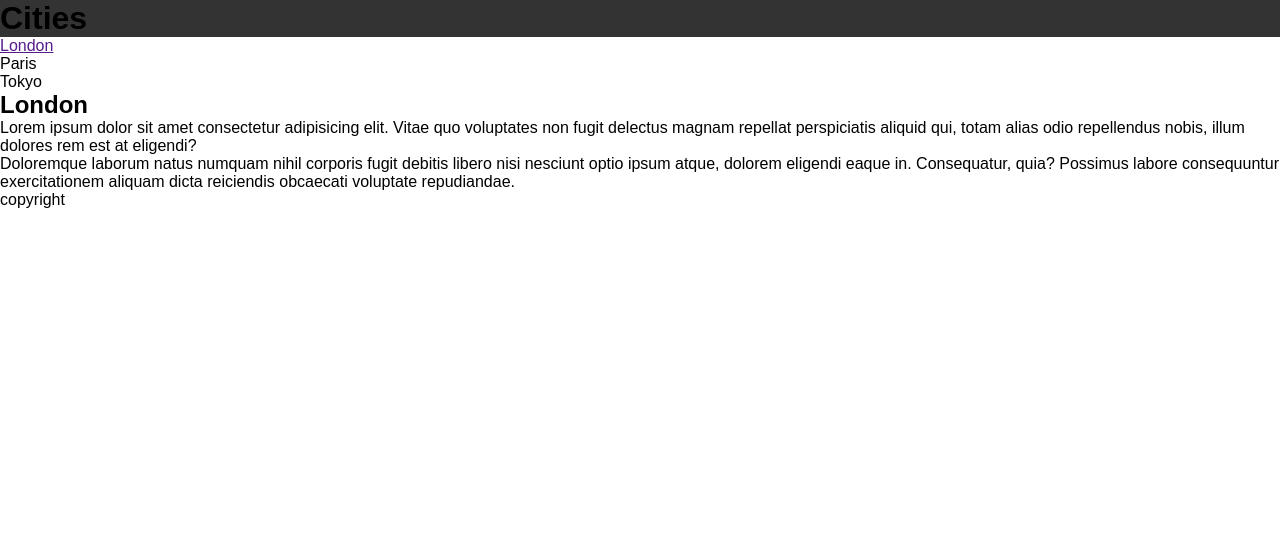
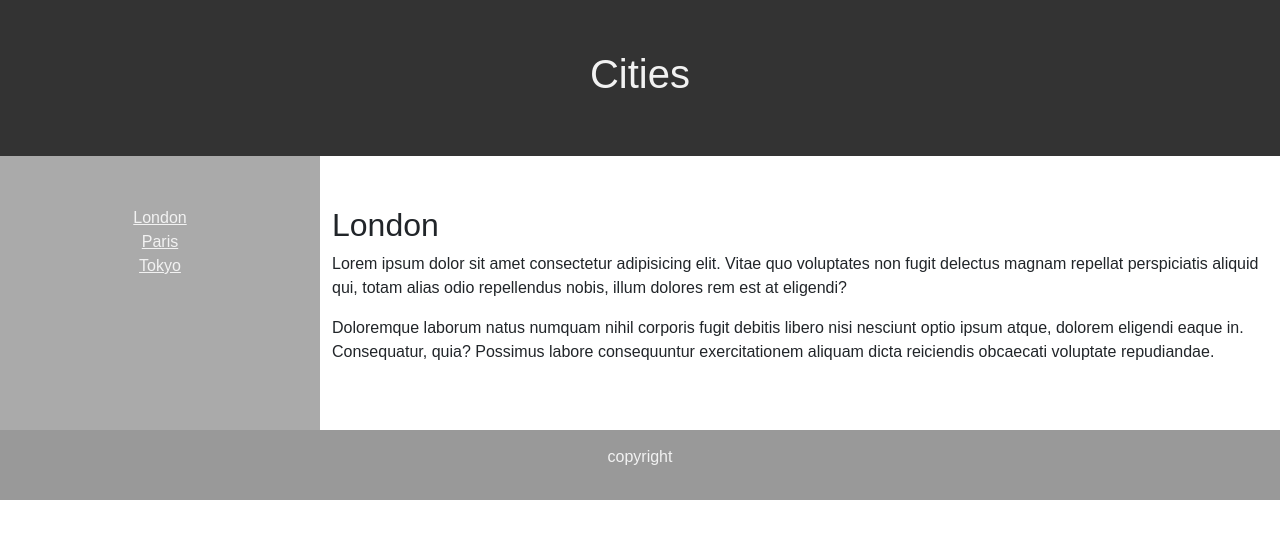
Before and after one commit to Rahbari120/cities-new, a website: page index.html in a window 1280 px wide. Drawn offline with nearby package versions, Linux system fonts and the light colour scheme.

Commit message:
new_cities

```diff
--- a/index.html
+++ b/index.html
@@ -3,6 +3,7 @@
 <head>
     <meta charset="UTF-8">
     <meta name="viewport" content="width=device-width, initial-scale=1.0">
+    <link rel="stylesheet" href="node_modules/bootstrap/dist/css/bootstrap.css">
     <link rel="stylesheet" href="sass/style.css">
     <title>Document</title>
 </head>
@@ -10,18 +11,18 @@
     <header>
         <h1>Cities</h1>
     </header>
-    <main>
-        <section>
-        <aside>
+    <main class="container-fluid">
+        <section class="row">
+        <aside class="col-md-3">
         <nav>
             <ul>
-                <li><a href="">London</a></li>
-                <li><a href=""></a>Paris</li>
-                <li><a href=""></a>Tokyo</li>
+                <li><a href="#">London</a></li>
+                <li><a href="#">Paris</a></li>
+                <li><a href="#">Tokyo</a></li>
             </ul>
         </nav>
     </aside>
-        <article>
+        <article class="col-md-9">
             <h2>London</h2>
             <p>Lorem ipsum dolor sit amet consectetur adipisicing elit. Vitae quo voluptates non fugit delectus magnam repellat perspiciatis aliquid qui, totam alias odio repellendus nobis, illum dolores rem est at eligendi?</p>
             <p>Doloremque laborum natus numquam nihil corporis fugit debitis libero nisi nesciunt optio ipsum atque, dolorem eligendi eaque in. Consequatur, quia? Possimus labore consequuntur exercitationem aliquam dicta reiciendis obcaecati voluptate repudiandae.</p>
--- a/sass/_vars.scss
+++ b/sass/_vars.scss
@@ -3,3 +3,5 @@ $bg_dark: #333;
 $bg_med: #999;
 $bg_lite: #aaa;
 $text_lite: #f2f2f2;
+$p-5: 50px;
+$p-4: 15px;
--- a/sass/style.scss
+++ b/sass/style.scss
@@ -9,5 +9,38 @@
 
 header{
     background-color: $bg_dark;
+    padding: $p-5;
+    h1{
+        text-align: center;
+        color: $text_lite;
+    }
+}
 
+main{
+    section{
+        aside{
+            background-color: $bg_lite;
+            nav{
+                ul{
+                    padding: $p-5;
+                    list-style: none;
+                    text-align: center;
+                    li{
+                        a{
+                            color: $text_lite;
+                        }
+                    }
+                }
+            }
+        }
+        article{
+           padding: $p-5;
+        }
+    }
 }
+footer{
+    text-align: center;
+    color: $text_lite;
+    background-color: $bg_med;
+    padding: $p-4;
+}
```
Also changed, not shown: sass/style.css, 2 other files.
